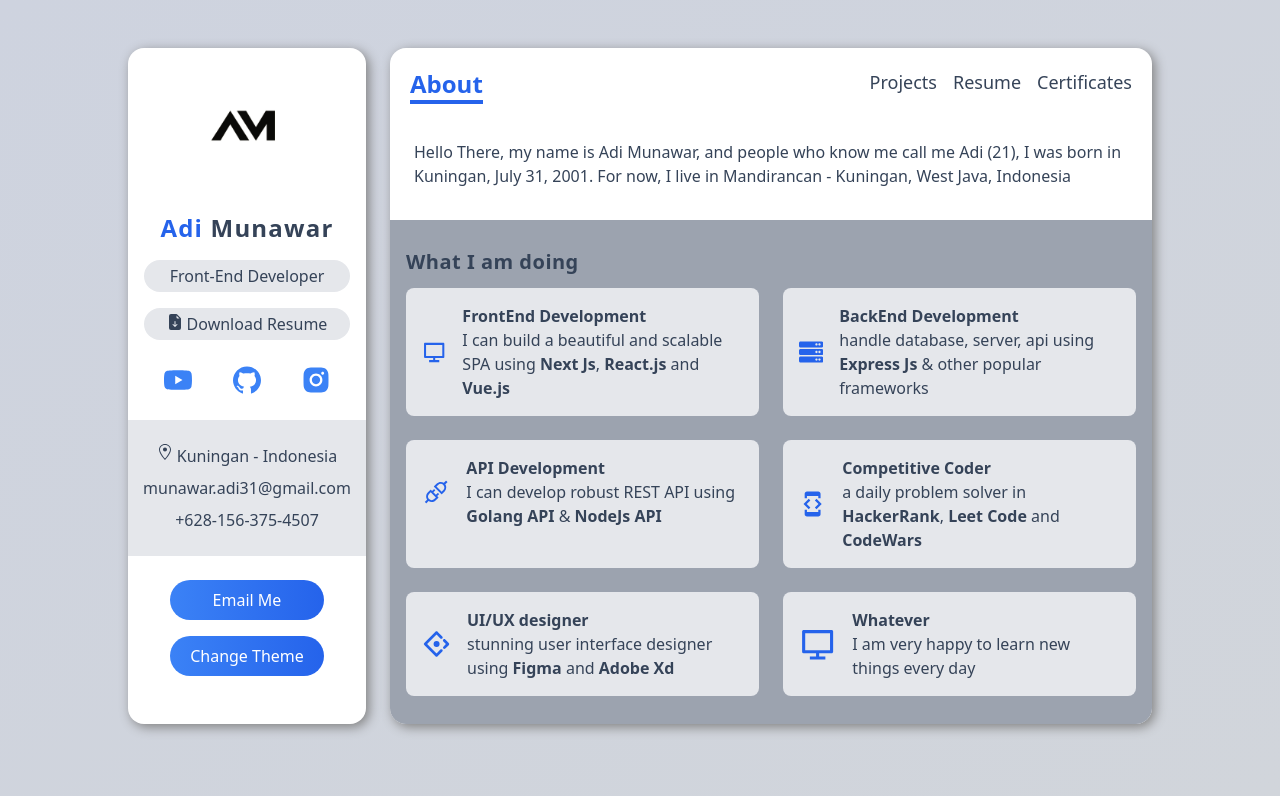
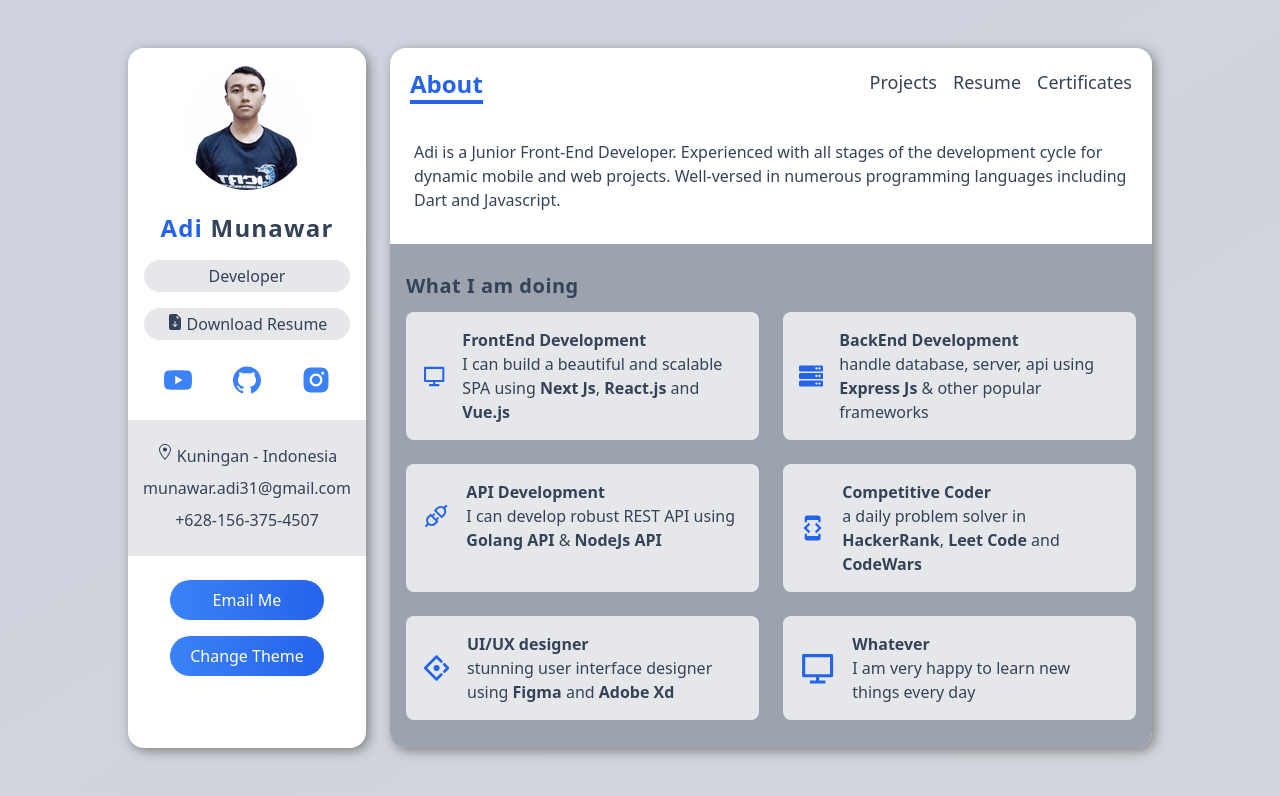
Before and after one commit to AdiMunawar31/next-tailwindcss, a Next.js app: page / in a window 1280 px wide. Shown: the top 796 px of the page. Built offline with nearby package versions, Linux system fonts and the light colour scheme.

Commit message:
copy writing

```diff
--- a/components/Sidebar.tsx
+++ b/components/Sidebar.tsx
@@ -14,11 +14,18 @@ const Sidebar = () => {
   return (
     <div>
       {/* My Information */}
-      <Image src="/am.jpg" alt="avatar" className="mx-auto rounded-full" width="126" height="126" layout="intrinsic" />
+      <Image
+        src="/images/adi.png"
+        alt="avatar"
+        className="mx-auto rounded-full"
+        width="126"
+        height="126"
+        layout="intrinsic"
+      />
       <h3 className="my-4 text-2xl font-bold tracking-wider">
         <span className="text-blue-600">Adi</span> Munawar
       </h3>
-      <p className="px-2 py-1 my-2 bg-gray-200 rounded-full dark:bg-dark-100">Front-End Developer</p>
+      <p className="px-2 py-1 my-2 bg-gray-200 rounded-full dark:bg-dark-100">Developer</p>
       <a
         className="flex items-center justify-center px-2 py-1 my-4 bg-gray-200 rounded-full dark:bg-dark-100"
         href="resume.pdf"
@@ -31,12 +38,7 @@ const Sidebar = () => {
 
       {/* Social Icon */}
       <div className="flex justify-around mx-auto my-6 text-blue-500">
-        <a
-          href="https://www.youtube.com/channel/UCx7GJoa9DAyngsmAQJ_uGLA"
-          target="_blank"
-          rel="noreferrer"
-          aria-label="Youtube"
-        >
+        <a href="https://www.youtube.com/@adimunawar2105" target="_blank" rel="noreferrer" aria-label="Youtube">
           <AiFillYoutube className="w-8 h-8 cursor-pointer" />
         </a>
         <a href="https://github.com/AdiMunawar31" target="_blank" rel="noreferrer" aria-label="Github">
--- a/data.ts
+++ b/data.ts
@@ -71,10 +71,10 @@ export const languages: Skill[] = [
     Icon: "/images/icons/lara.svg",
     name: "Laravel",
   },
-  {
-    Icon: "/images/icons/ci.svg",
-    name: "Codeigniter",
-  },
+  // {
+  //   Icon: "/images/icons/ci.svg",
+  //   name: "Codeigniter",
+  // },
   {
     Icon: "/images/icons/next.svg",
     name: "Next JS",
@@ -98,10 +98,10 @@ export const tools: Skill[] = [
     Icon: "/images/icons/figma.svg",
     name: "Figma",
   },
-  {
-    Icon: "/images/icons/xd.svg",
-    name: "Adobe XD",
-  },
+  // {
+  //   Icon: "/images/icons/xd.svg",
+  //   name: "Adobe XD",
+  // },
   {
     Icon: "/images/icons/framer-motion.png",
     name: "Framer Motion",
--- a/pages/index.tsx
+++ b/pages/index.tsx
@@ -1,27 +1,29 @@
-import { NextPage } from 'next';
-import Head from 'next/head';
-import ServiceCard from '../components/ServiceCard';
-import { services } from '../data';
+import { NextPage } from "next";
+import Head from "next/head";
+import ServiceCard from "../components/ServiceCard";
+import { services } from "../data";
 
 const About: NextPage = () => {
   return (
-		<div className='flex flex-col flex-grow px-6 pt-1 '>
+    <div className="flex flex-col flex-grow px-6 pt-1 ">
       <Head>
         <title>Adi Munawar | About</title>
       </Head>
-			<h6 className='my-3 text-base font-medium'>
-				Hello There, my name is Adi Munawar, and people who know me call me Adi (21), I was born in Kuningan, July 31,
-				2001. For now, I live in Mandirancan - Kuningan, West Java, Indonesia
+      <h6 className="my-3 text-base font-medium">
+        {/* Hello There, my name is Adi Munawar, and people who know me call me Adi (21), I was born in Kuningan, July 31,
+				2001. For now, I live in Mandirancan - Kuningan, West Java, Indonesia */}
+        Adi is a Junior Front-End Developer. Experienced with all stages of the development cycle for dynamic mobile and
+        web projects. Well-versed in numerous programming languages including Dart and Javascript.
       </h6>
       <div
-				className='flex-grow p-4 mt-5 bg-gray-400 dark:bg-dark-100 '
-				style={{ marginLeft: '-1.5rem', marginRight: '-1.5rem' }}
+        className="flex-grow p-4 mt-5 bg-gray-400 dark:bg-dark-100 "
+        style={{ marginLeft: "-1.5rem", marginRight: "-1.5rem" }}
       >
-				<h4 className='my-3 text-xl font-semibold tracking-wide'>What I am doing</h4>
+        <h4 className="my-3 text-xl font-semibold tracking-wide">What I am doing</h4>
 
-				<div className='grid gap-6 my-3 md:grid-cols-2'>
+        <div className="grid gap-6 my-3 md:grid-cols-2">
           {services.map((service) => (
-						<div className='col-span-2 p-2 bg-gray-200 rounded-lg dark:bg-dark-200 md:col-span-1' key={service.title}>
+            <div className="col-span-2 p-2 bg-gray-200 rounded-lg dark:bg-dark-200 md:col-span-1" key={service.title}>
               <ServiceCard service={service} />
             </div>
           ))}
```
Lines whose indentation alone changed are shown as unchanged.
